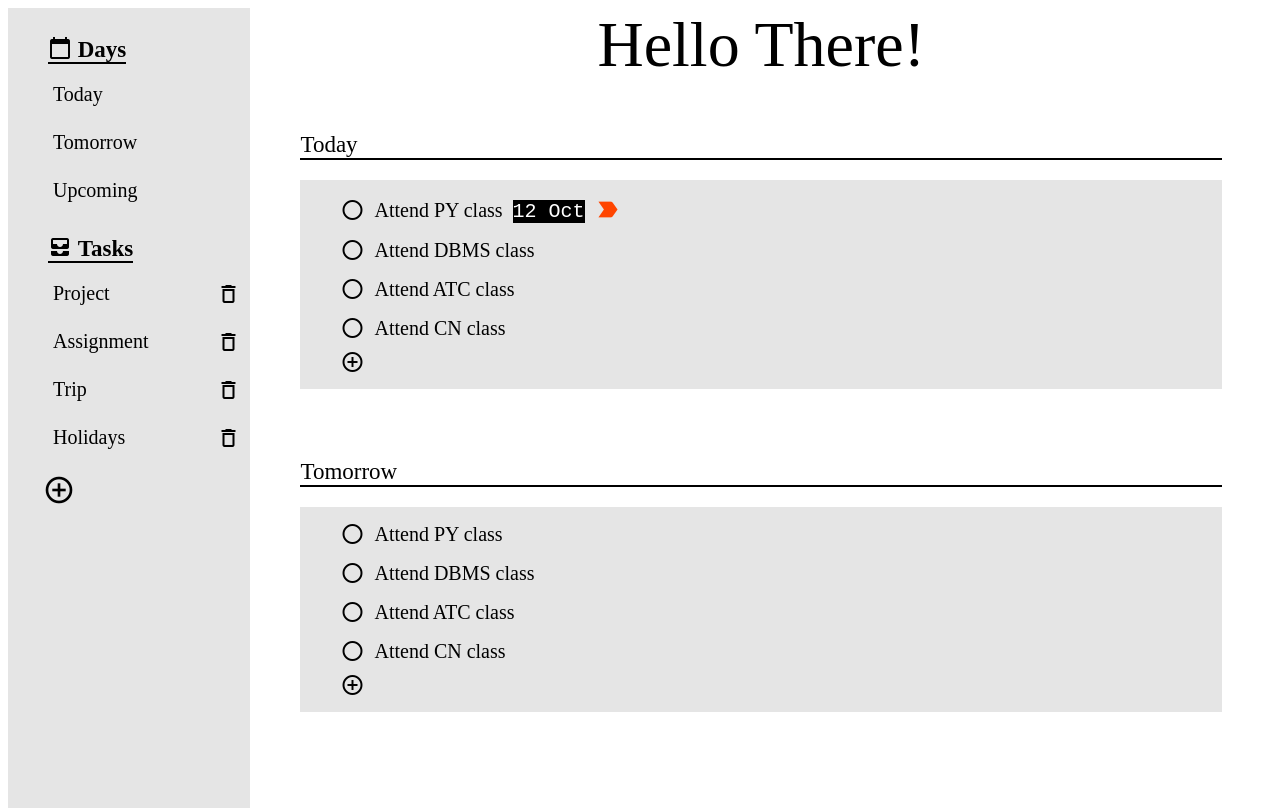
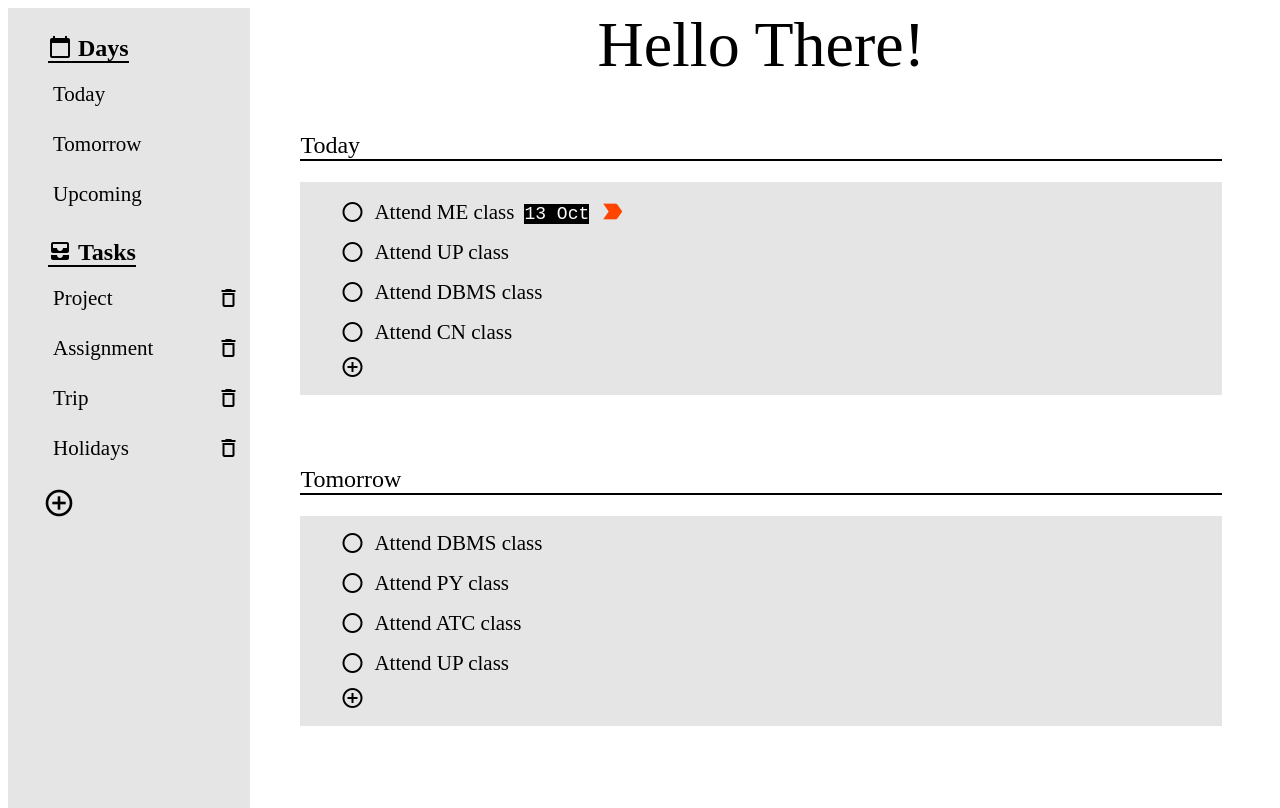
Before and after one commit to Kn0wn-Un/ToDo, a plain HTML site: page index.html in a window 1280 px wide. Drawn offline with Linux system fonts and the light colour scheme.

Commit message:
Navdiv working

```diff
--- a/index.html
+++ b/index.html
@@ -9,7 +9,7 @@
     </head>
     <body>
         <div class="nav">
-            <ul>
+            <ul class="days-list">
                 <lh>
                     <div class="material-icons md-lh">calendar_today</div>
                     <strong> Days</strong>
@@ -18,7 +18,7 @@
                 <li>Tomorrow</li>
                 <li>Upcoming</li>
             </ul>
-            <ul>
+            <ul class="tasks-list">
                 <lh>
                     <div class="material-icons md-lh">all_inbox</div>
                     <strong> Tasks</strong>
@@ -35,20 +35,20 @@
             <div class="expand-tasks">
                 <div class="task-name">Today</div>
                 <ul class="task-todo">
-                    <li><div class="material-icons md-unchecked">radio_button_unchecked</div>Attend PY class<code>12 Oct</code><div class="material-icons md-priority">label_important</div></li>
-                    <li><div class="material-icons md-unchecked">radio_button_unchecked</div>Attend DBMS class</li>
-                    <li><div class="material-icons md-unchecked">radio_button_unchecked</div>Attend ATC class</li>
-                    <li><div class="material-icons md-unchecked">radio_button_unchecked</div>Attend CN class</li>
+                    <li><div class="material-icons md-unchecked">radio_button_unchecked</div><span class="todos">Attend ME class</span><code>13 Oct</code><div class="material-icons md-priority">label_important</div></li>
+                    <li><div class="material-icons md-unchecked">radio_button_unchecked</div><span class="todos">Attend UP class</span></li>
+                    <li><div class="material-icons md-unchecked">radio_button_unchecked</div><span class="todos">Attend DBMS class</span></li>
+                    <li><div class="material-icons md-unchecked">radio_button_unchecked</div><span class="todos">Attend CN class</span></li>
                     <li><div class="add-task material-icons">add_circle_outline</div></li>
                 </ul>
             </div>
             <div class="expand-tasks">
                 <div class="task-name">Tomorrow</div>
                 <ul class="task-todo">
-                    <li><div class="material-icons md-unchecked">radio_button_unchecked</div>Attend PY class</li>
-                    <li><div class="material-icons md-unchecked">radio_button_unchecked</div>Attend DBMS class</li>
-                    <li><div class="material-icons md-unchecked">radio_button_unchecked</div>Attend ATC class</li>
-                    <li><div class="material-icons md-unchecked">radio_button_unchecked</div>Attend CN class</li>
+                    <li><div class="material-icons md-unchecked">radio_button_unchecked</div><span class="todos">Attend DBMS class</span></li>
+                    <li><div class="material-icons md-unchecked">radio_button_unchecked</div><span class="todos">Attend PY class</span></li>
+                    <li><div class="material-icons md-unchecked">radio_button_unchecked</div><span class="todos">Attend ATC class</span></li>
+                    <li><div class="material-icons md-unchecked">radio_button_unchecked</div><span class="todos">Attend UP class</span></li>
                     <li><div class="add-task material-icons">add_circle_outline</div></li>
                 </ul>
             </div>
--- a/main.js
+++ b/main.js
@@ -1 +1 @@
-console.log("inital commit");
+console.log(document.body);
--- a/styles.css
+++ b/styles.css
@@ -8,7 +8,7 @@ body{
     display: flex;
     flex-direction: row;
     height: 100%;
-    font-size: 20px;
+    font-size: 21px;
 }
 .material-icons.md-32 {
     font-size: 32px;
@@ -42,10 +42,10 @@ body{
 }
 .nav lh{
     border-bottom: 2px solid black;
-    font-size: 23px;
+    font-size: 24px;
 }
 .nav ul{
-    margin-top: 25px;
+    margin-top: 24px;
     list-style: none;
 }
 .nav li{
@@ -59,6 +59,12 @@ body{
 }
 .add-task{
     cursor: pointer;
+}
+.days-list{
+    font-size: 21px;
+}
+.tasks-list{
+    font-size: 21px;
 }
 .main{
     width: 100%;
@@ -74,7 +80,7 @@ body{
     flex-direction: column;
 }
 .task-name{
-    font-size: 23px;
+    font-size: 24px;
     border-bottom: 2px solid black;
 }
 .task-todo{
@@ -85,7 +91,11 @@ body{
     margin: 10px 0px 10px 0px;
     cursor: pointer;
 }
+.todos:hover{
+    border-bottom: 2px solid rgba(0, 0, 0, 0.3);
+}
 code{
+    font-size: 18px;
     background-color: black;
     color: white;
     margin-left: 10px;
```
